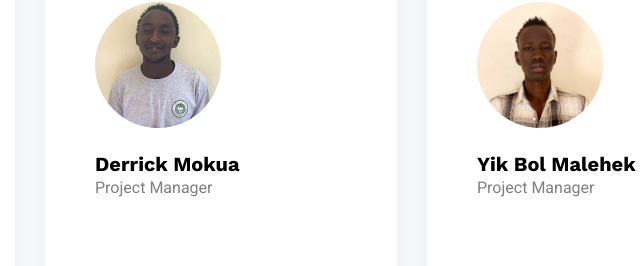
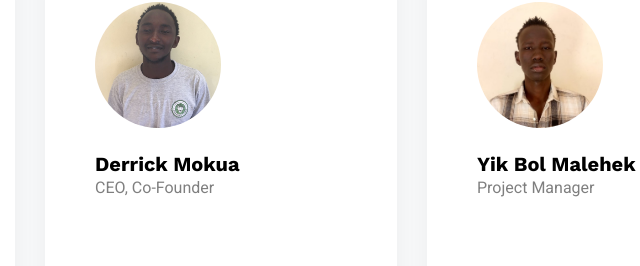
Before and after one commit to WuorBhang/kuza_kids, a plain HTML site: page about.html in a window 1280 px wide. Shown: the part 1864-2130 px from the top of the page, 419-1059 px from the left. Drawn offline with nearby package versions, Linux system fonts and the light colour scheme; files whose address does not match are found by name.

Commit message:
update coofounders

```diff
--- a/about.html
+++ b/about.html
@@ -175,7 +175,7 @@
 							<img src="images/ceo3.jpg" alt="Image" class="img-fluid w-50 rounded-circle mb-4">
 
 							<h3 class="mb-0">Derrick Mokua</h3>
-							<span class="text-black-50 mb-3 d-block">Project Manager</span>
+							<span class="text-black-50 mb-3 d-block">CEO, Co-Founder</span>
 						</div>
 
 					</div>
```
